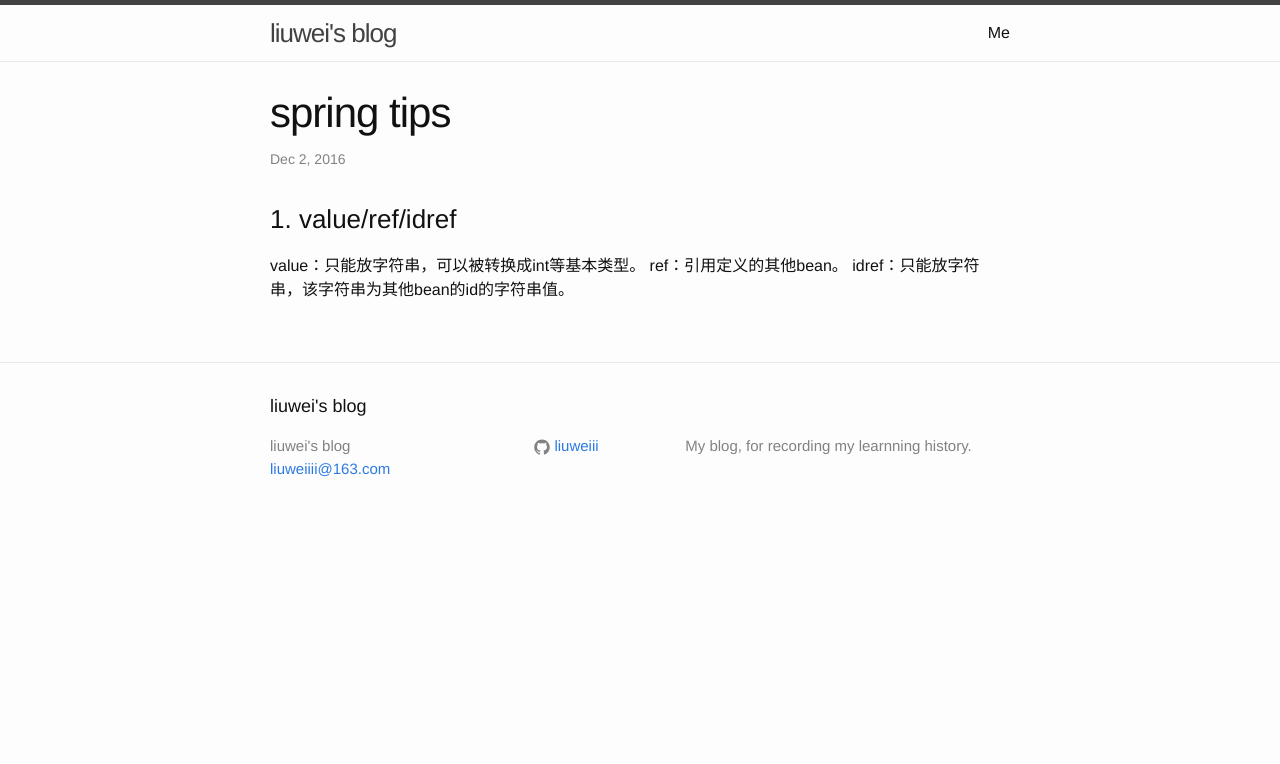
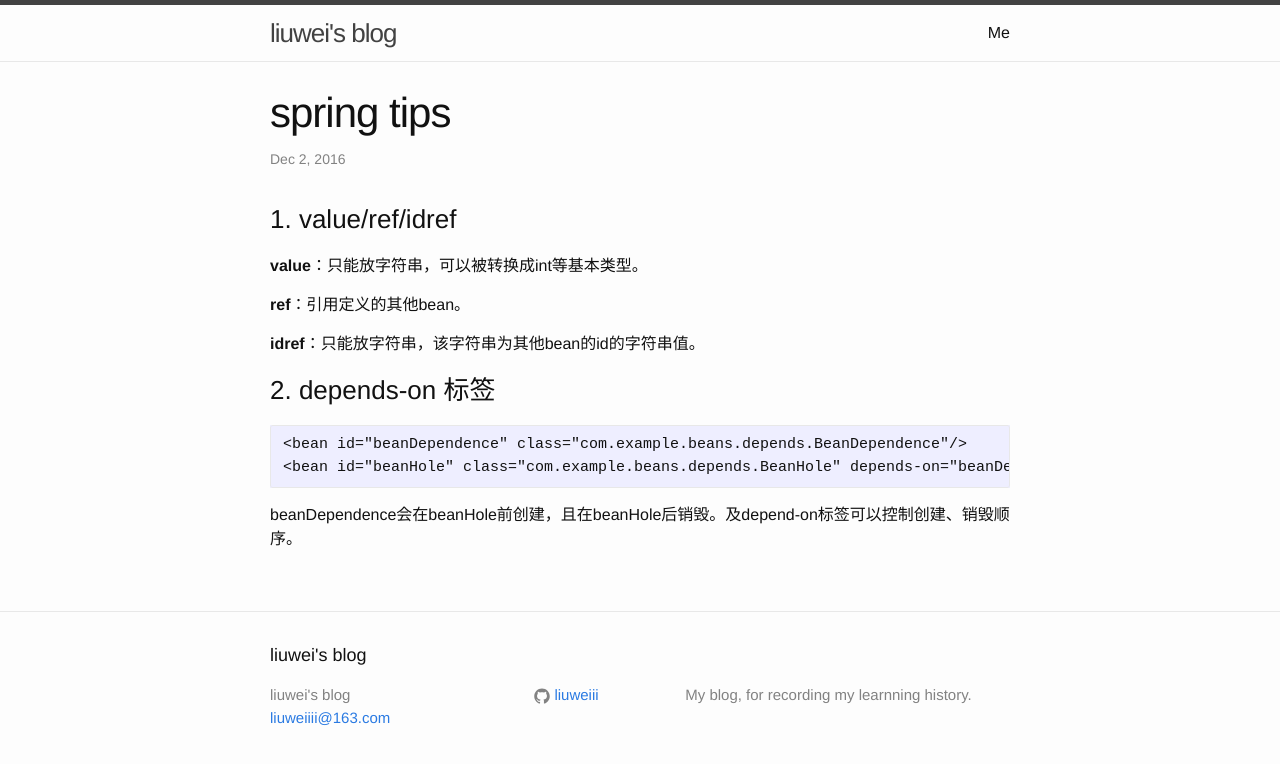
Before and after one commit to liuweiii/liuweiii.github.io, a Jekyll site: the page built from _posts/2016-12-3-spring tips.markdown, in a window 1280 px wide. Shown: the top 764 px of the page. Built offline with Jekyll 4.4.1, drawn with Linux system fonts in a browser that asks for light colours.

Commit message:
spring tips

````diff
--- a/_posts/2016-12-3-spring tips.markdown
+++ b/_posts/2016-12-3-spring tips.markdown
@@ -11,6 +11,15 @@ tags:
 
 ### 1. value/ref/idref
 
-value：只能放字符串，可以被转换成int等基本类型。
-ref：引用定义的其他bean。
-idref：只能放字符串，该字符串为其他bean的id的字符串值。
+**value**：只能放字符串，可以被转换成int等基本类型。
+
+**ref**：引用定义的其他bean。
+
+**idref**：只能放字符串，该字符串为其他bean的id的字符串值。
+
+### 2. depends-on 标签
+```
+<bean id="beanDependence" class="com.example.beans.depends.BeanDependence"/>
+<bean id="beanHole" class="com.example.beans.depends.BeanHole" depends-on="beanDependence"/>
+```
+beanDependence会在beanHole前创建，且在beanHole后销毁。及depend-on标签可以控制创建、销毁顺序。
````
Also changed, not shown: other parts of _posts/2016-12-3-spring tips.markdown (+1 -1 lines).
